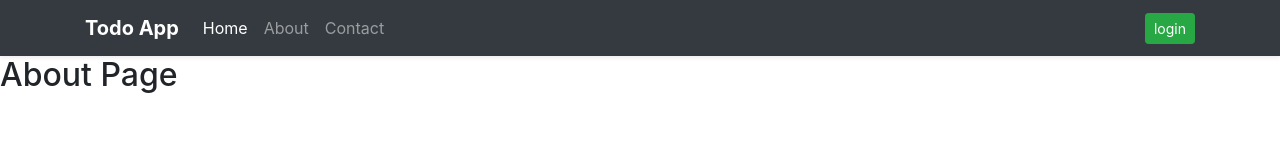
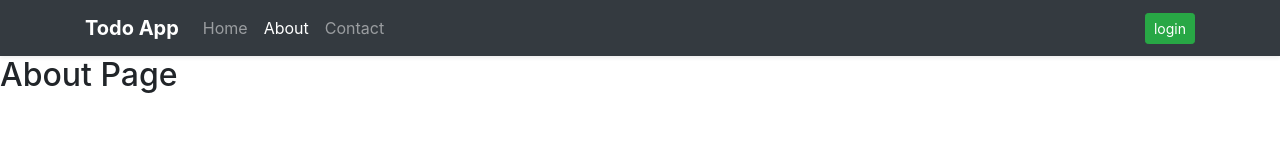
Before and after one commit to simanajafi/todo_list, a React (Create React App) app: page /about in a window 1280 px wide. Shown: the top 160 px of the page. Built offline with nearby package versions, Linux system fonts and the light colour scheme.

Commit message:
send param to route

```diff
--- /dev/null
+++ b/src/Routes/Todo.js
@@ -0,0 +1,12 @@
+import React from 'react'
+
+class Todo extends React.Component {
+    render() {
+        console.log(this.props.match.params)
+        return (
+            <h2>Todo Detail</h2>
+        )
+    }
+}
+
+export default Todo;
--- a/src/components/App.js
+++ b/src/components/App.js
@@ -9,6 +9,7 @@ import AppReducer from './../Reducers/appReducer'
 import Home from './../Routes/Home'
 import About from '../Routes/About';
 import Contact from './../Routes/Contact'
+import Todo from '../Routes/Todo';
 // class App extends Component {
 
 //   state = {
@@ -44,8 +45,11 @@ function App() {
             <Header />
             <main>
               <Route path="/" exact component={Home} />
+              <Route path="/todo/:todo" component={Todo} />
+              <Route path="/courses/:todo/create" component={Todo} />
+
               <Route path="/about" component={About} />
-              <Route path="/contact" render={Contact} />
+              <Route path="/contact" component={Contact} />
               {/* <Route path="/contact" render={() => <h2>Contact..</h2>} /> */}
             </main>
           </div>
--- a/src/components/Layouts/Header.js
+++ b/src/components/Layouts/Header.js
@@ -1,5 +1,6 @@
 import React, { useContext } from 'react';
 import AuthContext from './../../Context/auth'
+import { Link, NavLink } from 'react-router-dom'
 
 
 function Header() {
@@ -18,13 +19,18 @@ function Header() {
                     </a>
                     <ul className="navbar-nav mr-auto">
                         <li className="nav-item">
-                            <a className="nav-link active" href="/">Home</a>
+                            <NavLink className="nav-link" exact to="/">Home</NavLink>
                         </li>
                         <li className="nav-item">
-                            <a className="nav-link" href="/about">About</a>
+                            <NavLink className="nav-link" to={{
+                                pathname: "/about",
+                                search: '?name=sima',
+                                hash:'#mypage'
+                            }}>About</NavLink>
                         </li>
                         <li className="nav-item">
-                            <a className="nav-link" href="/contact">Contact</a>
+                            {/* <Link className="nav-link" to="/contact">Contact</Link> */}
+                            <NavLink className="nav-link" to={location => `/contact${location.search}`}>Contact</NavLink>
                         </li>
                     </ul>
                     {
--- a/src/components/Todo/Todo.js
+++ b/src/components/Todo/Todo.js
@@ -2,6 +2,7 @@ import React, { useState, useContext } from 'react'
 import EditTodo from './EditTodo'
 import TodosContext from './../../Context/todos'
 import todoApi from './../../Api/todos';
+import { Link } from 'react-router-dom'
 
 
 function Todo(props) {
@@ -47,7 +48,7 @@ function Todo(props) {
                     <div className="col-6 mb-2">
                         <div className="d-flex justify-content-between align-items-center border rounded p-3">
                             <div>
-                                { loading ? <span>waiting...</span> : item.text}
+                                { loading ? <span>waiting...</span> : <Link to={`/todo/${item.key}`}>{item.text}</Link>}
                             </div>
                             <div>
                                 <button type="button" className={`btn btn-sm mr-1 ${item.done ? "btn-warning" : "btn-success"}`}
```
